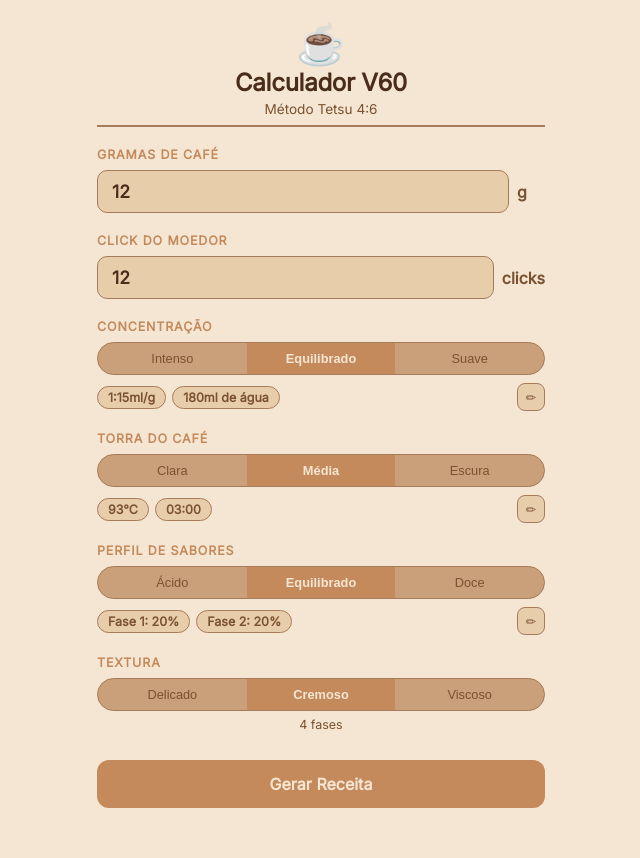
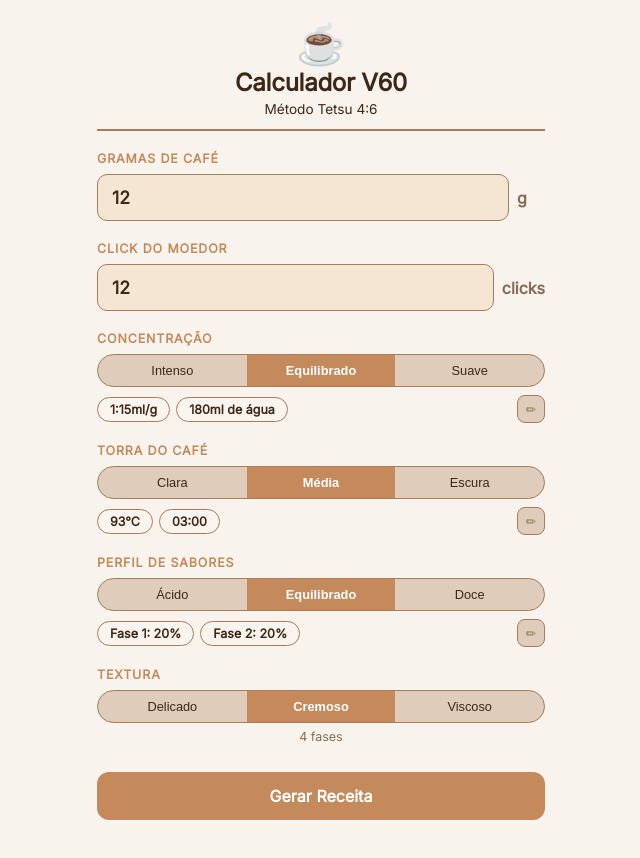
Before and after one commit to densyy/coffee, a Svelte app: page / in a window 1280 px wide. Shown: the whole page, without its empty margins (319-959 px from the left). Built offline with nearby package versions, Linux system fonts and the light colour scheme.

Commit message:
feat: ajustes finais de ui

```diff
--- a/public/global.css
+++ b/public/global.css
@@ -1,11 +1,19 @@
 :root {
-  /* Mocha Flat palette */
-  --color-bg:          #F5E6D3;
-  --color-card:        #E8CDAA;
-  --color-border:      #A67B5B;
-  --color-text:        #4A2C1A;
-  --color-text-muted:  #7A5230;
-  --color-accent:      #C48A5C;
+  /* Mocha Flat palette - melhorado com contraste */
+  --color-bg:            #F8F3ED;
+  --color-surface:       #EFE5D9;
+  --color-card:          #E0CCBA;
+  --color-input:         #F5E6D3;
+  --color-expand-bg:     #FAF4EE;
+
+  --color-border:        #A87B5B;
+  --color-border-focus:  #8B6F47;
+
+  --color-text:          #3D2817;
+  --color-text-muted:    #866D52;
+
+  --color-accent:        #C48A5C;
+  --color-accent-dark:   #A87B5B;
 }
 
 
--- a/src/components/FaseCard.svelte
+++ b/src/components/FaseCard.svelte
@@ -16,13 +16,19 @@
     align-items: center;
     justify-content: center;
     gap: 4px;
-    background: var(--color-card);
+    background: var(--color-input);
     border: 1.5px solid var(--color-border);
     border-radius: 14px;
     padding: 16px 12px;
     min-width: 0;
     flex: 1 1 calc(50% - 8px);
     box-shadow: 0 2px 6px rgba(74, 44, 26, 0.1);
+    transition: border-color 0.2s, box-shadow 0.2s;
+  }
+
+  .fase-card:hover {
+    border-color: var(--color-border-focus);
+    box-shadow: 0 4px 12px rgba(139, 111, 71, 0.1);
   }
 
   .fase-card__header {
@@ -35,8 +41,9 @@
 
   .fase-card__time {
     font-size: 0.85rem;
-    color: var(--color-text-muted);
+    color: var(--color-text);
     font-variant-numeric: tabular-nums;
+    font-weight: 500;
   }
 
   .fase-card__acumulado {
--- a/src/components/FieldNumber.svelte
+++ b/src/components/FieldNumber.svelte
@@ -61,16 +61,17 @@
 
   .field__input {
     flex: 1;
-    padding: 10px 14px;
+    padding: 12px 14px;
     border: 1.5px solid var(--color-border);
     border-radius: 10px;
-    background: var(--color-card);
+    background: var(--color-input);
     color: var(--color-text);
     font-size: 1.1rem;
     font-weight: 600;
     font-family: inherit;
     outline: none;
-    transition: border-color 0.15s;
+    transition: border-color 0.2s, box-shadow 0.2s;
+    appearance: textfield;;
     -moz-appearance: textfield;
   }
 
@@ -81,12 +82,14 @@
   }
 
   .field__input:focus {
-    border-color: var(--color-accent);
+    border-color: var(--color-border-focus);
+    box-shadow: 0 0 0 3px rgba(139, 111, 71, 0.1);
   }
 
   .field__input--readonly {
     cursor: default;
     opacity: 0.8;
+    background: var(--color-card);
   }
 
   .field__unit {
--- a/src/components/SliderSelector.svelte
+++ b/src/components/SliderSelector.svelte
@@ -35,7 +35,7 @@
   .slider__track {
     display: flex;
     border-radius: 24px;
-    background: #C9A07A;
+    background: var(--color-card);
     overflow: hidden;
     border: 1.5px solid var(--color-border);
   }
@@ -48,7 +48,7 @@
     cursor: pointer;
     font-size: 0.8rem;
     font-weight: 500;
-    color: var(--color-text-muted);
+    color: var(--color-text);
     transition: background 0.15s, color 0.15s;
     border-radius: 0;
   }
@@ -58,7 +58,7 @@
 
   .slider__option--active {
     background: var(--color-accent);
-    color: var(--color-bg);
+    color: white;
     font-weight: 700;
   }
 
--- a/src/pages/v60/Session1.svelte
+++ b/src/pages/v60/Session1.svelte
@@ -233,7 +233,7 @@
     flex-direction: column;
     align-items: center;
     gap: 4px;
-    padding-bottom: 8px;
+    padding-bottom: 12px;
     border-bottom: 2px solid var(--color-border);
   }
 
@@ -253,7 +253,7 @@
   .calculator__subtitle {
     margin: 0;
     font-size: 0.85rem;
-    color: var(--color-text-muted);
+    color: var(--color-text);
     font-weight: 500;
   }
 
@@ -288,11 +288,11 @@
   .details-chip {
     font-size: 0.78rem;
     font-weight: 600;
-    color: var(--color-text-muted);
-    background: var(--color-card);
+    color: var(--color-text);
+    background: var(--color-expand-bg);
     border: 1px solid var(--color-border);
     border-radius: 20px;
-    padding: 3px 10px;
+    padding: 4px 12px;
   }
 
   .details-row__btn {
@@ -315,7 +315,7 @@
   .details-row__btn--open {
     background: var(--color-accent);
     border-color: var(--color-accent);
-    color: var(--color-bg);
+    color: white;
   }
 
   /* expanded inputs */
@@ -324,7 +324,7 @@
     flex-direction: column;
     gap: 12px;
     padding: 14px;
-    background: var(--color-card);
+    background: var(--color-expand-bg);
     border: 1.5px solid var(--color-border);
     border-radius: 12px;
     overflow: hidden;
@@ -335,17 +335,21 @@
     padding: 14px;
     width: 100%;
     background: var(--color-accent);
-    color: var(--color-bg);
+    color: white;
     border: none;
     border-radius: 12px;
     font-size: 1rem;
     font-weight: 700;
     font-family: inherit;
     cursor: pointer;
-    transition: opacity 0.15s;
+    transition: background 0.2s, box-shadow 0.2s;
+  }
+
+  .calculator__btn-gerar:hover {
+    background: var(--color-accent-dark);
   }
 
   .calculator__btn-gerar:active {
-    opacity: 0.8;
+    box-shadow: inset 0 2px 4px rgba(0, 0, 0, 0.2);
   }
 </style>
--- a/src/pages/v60/Session2.svelte
+++ b/src/pages/v60/Session2.svelte
@@ -10,6 +10,10 @@
     <div class="receita__resumo-item">
       <span class="receita__resumo-label">Café</span>
       <span class="receita__resumo-value">{$v60State.gramas}g</span>
+    </div>
+    <div class="receita__resumo-item">
+      <span class="receita__resumo-label">Click do moedor</span>
+      <span class="receita__resumo-value">{$v60State.click}</span>
     </div>
     <div class="receita__resumo-item">
       <span class="receita__resumo-label">Água</span>
@@ -63,20 +67,24 @@
   }
 
   .receita__btn-voltar {
-    background: none;
-    border: 1.5px solid var(--color-border);
+    background: var(--color-accent);
+    border: none;
     border-radius: 8px;
-    color: var(--color-accent);
+    color: white;
     font-size: 0.88rem;
     font-weight: 600;
     font-family: inherit;
-    padding: 6px 12px;
+    padding: 8px 14px;
     cursor: pointer;
-    transition: background 0.15s;
+    transition: background 0.2s, box-shadow 0.2s;
+  }
+
+  .receita__btn-voltar:hover {
+    background: var(--color-accent-dark);
   }
 
   .receita__btn-voltar:active {
-    background: var(--color-border);
+    box-shadow: inset 0 2px 4px rgba(0, 0, 0, 0.2);
   }
 
   .receita__title {
@@ -90,7 +98,7 @@
     display: flex;
     flex-direction: column;
     gap: 0;
-    background: var(--color-card);
+    background: var(--color-input);
     border: 1.5px solid var(--color-border);
     border-radius: 12px;
     overflow: hidden;
```
Also changed, not shown: 1 other file (tests, documents, lock files or other folders).
